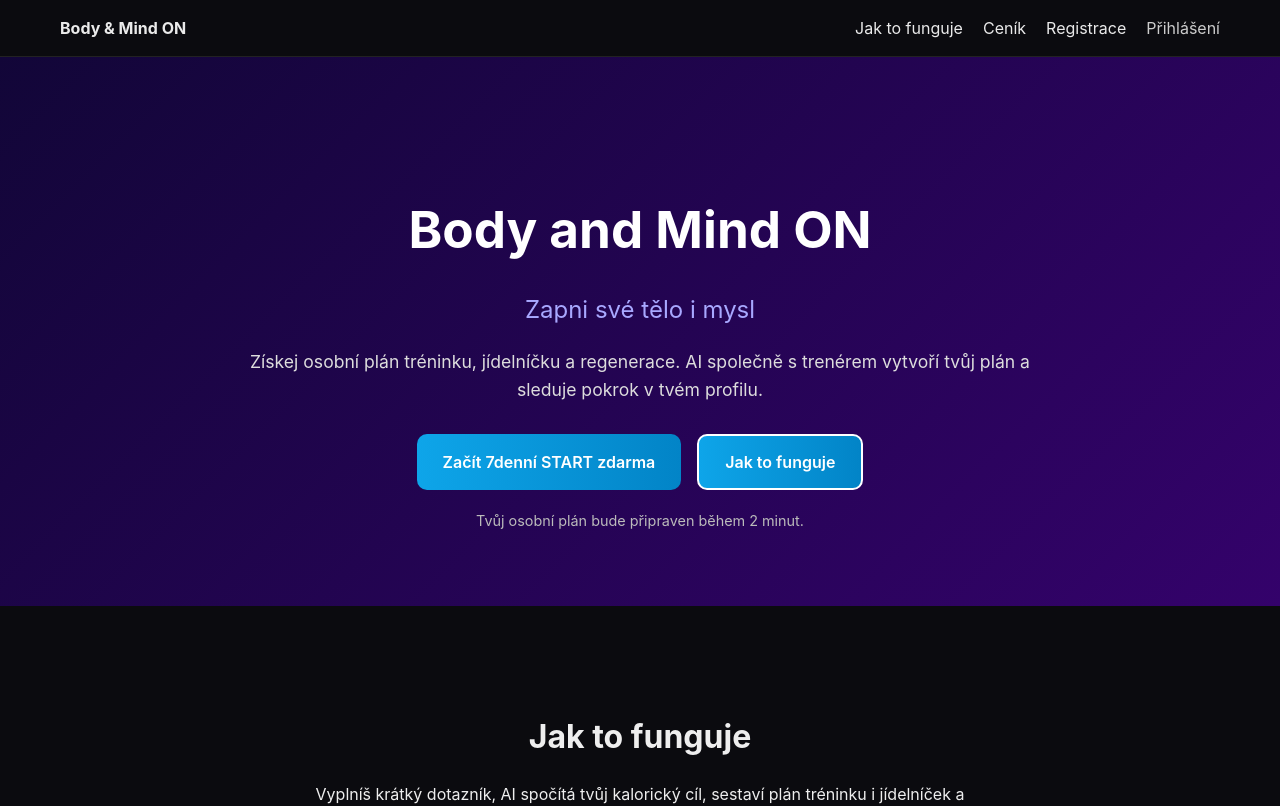
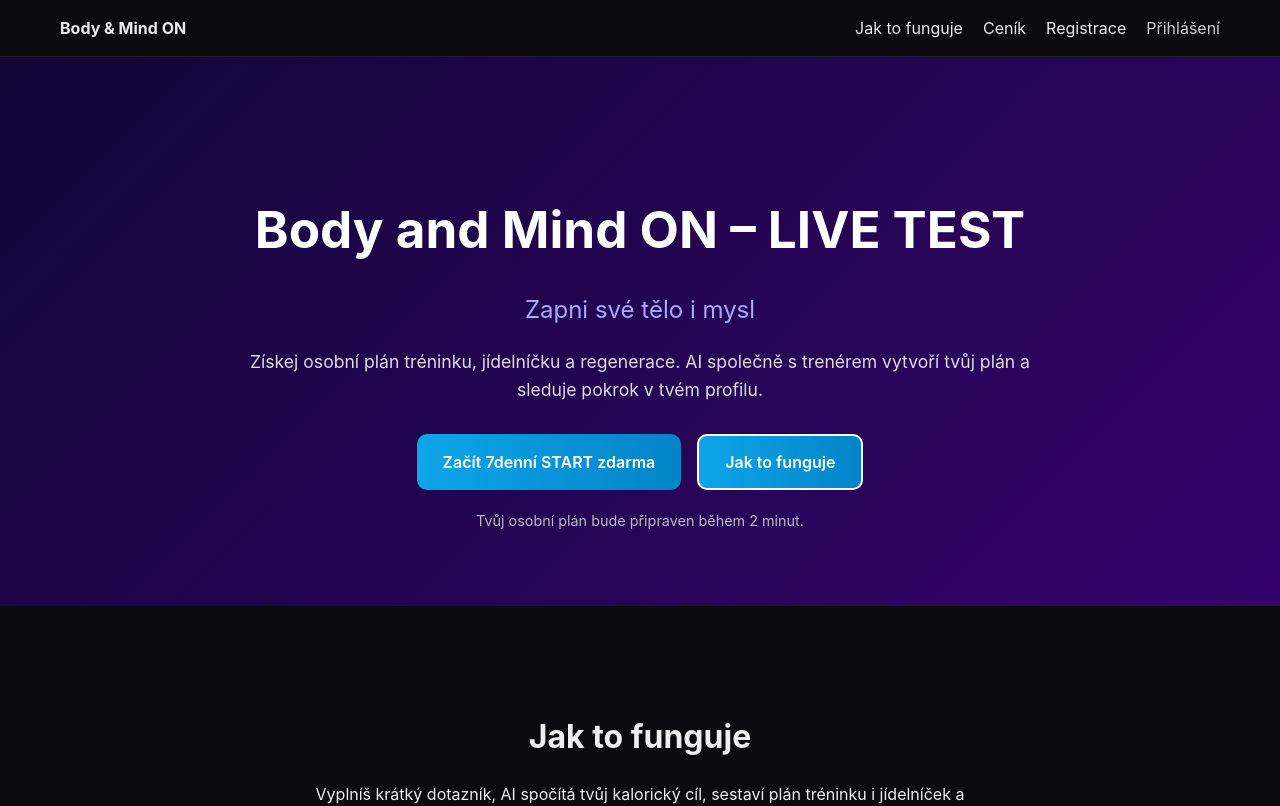
Before and after one commit to Progen-design/body-mind-on, a Next.js app: page / in a window 1280 px wide. Shown: the top 806 px of the page. Built offline with nearby package versions, Linux system fonts and the light colour scheme; no server answers.

Commit message:
Live test – vynucení deploye

```diff
--- a/pages/index.js
+++ b/pages/index.js
@@ -10,7 +10,7 @@ export default function Home() {
 
       <main className="hero">
         <div className="hero-content">
-          <h1>Body and Mind ON</h1>
+        <h1>Body and Mind ON – LIVE TEST</h1>
           <p className="subtitle">Zapni své tělo i mysl</p>
           <p className="text">
             Získej osobní plán tréninku, jídelníčku a regenerace. AI společně s
```
